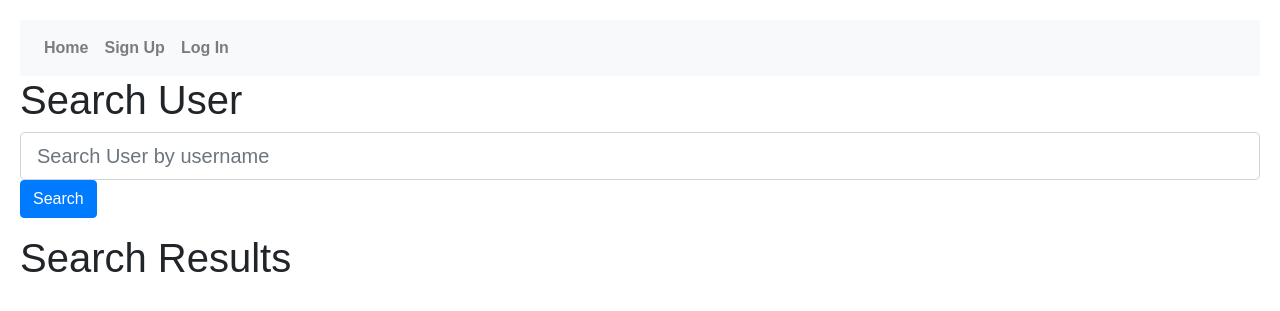
After one commit to akifatakan/cs437project-group9, a Flask app: page /search_user in a window 1280 px wide. The commit adds this page. Shown: the top 311 px of the page. Run offline with Flask 3, Linux system fonts and the light colour scheme; some libraries are stand-ins or nearby versions.

Commit message:
user profile finished, friendship added, user can follow each other

```diff
--- a/app.py
+++ b/app.py
@@ -4,9 +4,10 @@ from sqlalchemy import create_engine, text
 
 from flask import render_template, redirect, request, url_for, flash
 from flask_login import login_user, login_required, logout_user, current_user
-from myproject.models import User, News, Comment
+from myproject.models import User, News, Comment, Friendship
 from myproject.forms import (SignUpForm, LoginForm, DeleteUserForm, ChangeRoleForm,
-                             SearchNewsForm, SearchUsersForm, CommentForm, DeleteCommentForm)
+                             SearchNewsForm, SearchUsersForm, CommentForm, DeleteCommentForm,
+                             SearchUserForm, FollowFriendForm, UnfollowFriendForm)
 from myproject.auth_config import admin_required
 
 engine = create_engine("mysql+pymysql://cs437:cs437project@localhost/cs437_finance_db")
@@ -185,5 +186,97 @@ def delete_comment(comment_id):
     return redirect(url_for("news_details", news_id=news_id))
 
 
+@app.route('/user/<username>')
+def user_profile(username):
+    user = User.query.filter_by(username=username).first()
+    follow_form = FollowFriendForm()
+    unfollow_form = UnfollowFriendForm()
+    if not user:
+        flash('User not found', 'danger')
+        return redirect(url_for('index'))
+
+    comments = Comment.query.filter_by(user_id=user.id).all()
+
+    followers = Friendship.query.filter_by(following_id=user.id)
+
+    follower_users = [User.query.get(follower.follower_id) for follower in followers]
+
+    return render_template('user_profile.html', user=user, comments=comments,
+                           follow_form=follow_form, unfollow_form=unfollow_form, followers=follower_users)
+
+
+@app.route('/search_user', methods=['GET', 'POST'])
+def search_user():
+    form = SearchUserForm()
+    users = []
+    if form.validate_on_submit():
+        search_term = form.search_term.data
+        # Check if the search term is numeric (assuming it's a user ID)
+        query = f"SELECT * FROM users WHERE username LIKE '%{search_term}%'"
+        sql_expression = text(query)
+        print(sql_expression)
+        with engine.connect() as connection:
+            result = connection.execute(sql_expression)
+            users = result.fetchall()
+
+        return render_template('search_user.html', users=users, form=form)
+
+    return render_template('search_user.html', form=form, users=users)
+
+
+@app.route('/user/<username>/followers')
+def user_followers(username):
+    user = User.query.filter_by(username=username).first()
+    if not user:
+        flash('User not found', 'danger')
+        return redirect(url_for('index'))
+
+    followers = Friendship.query.filter_by(following_id=user.id)
+
+    follower_users = [User.query.get(follower.follower_id) for follower in followers]
+
+    return render_template('user_followers.html', user=user, followers=follower_users)
+
+
+@app.route('/user/<username>/followings')
+def user_followings(username):
+    user = User.query.filter_by(username=username).first()
+    if not user:
+        flash('User not found', 'danger')
+        return redirect(url_for('index'))
+
+    followings = Friendship.query.filter_by(follower_id=user.id)
+
+    following_users = [User.query.get(following.following_id) for following in followings]
+
+    return render_template('user_followings.html', user=user, followings=following_users)
+
+
+@app.route('/follow/<int:user_id>', methods=['POST'])
+@login_required
+def follow(user_id):
+    user = User.query.get(user_id)
+    friendship = Friendship(follower_id=current_user.id, following_id=user_id)
+
+    if request.method == 'POST':
+        db.session.add(friendship)
+        db.session.commit()
+
+    return redirect(url_for('user_profile', username=user.username))
+
+
+@app.route('/unfollow/<int:user_id>', methods=['POST'])
+@login_required
+def unfollow(user_id):
+    user = User.query.get(user_id)
+    friendship = Friendship.query.filter_by(follower_id=current_user.id, following_id=user_id).first()
+
+    if request.method == 'POST':
+        db.session.delete(friendship)
+        db.session.commit()
+
+    return redirect(url_for('user_profile', username=user.username))
+
+
 if __name__ == '__main__':
     app.run(debug=True)
--- a/myproject/forms.py
+++ b/myproject/forms.py
@@ -58,3 +58,16 @@ class DeleteCommentForm(FlaskForm):
 
 class DeleteUserForm(FlaskForm):
     submit = SubmitField("Delete User")
+
+
+class SearchUserForm(FlaskForm):
+    search_term = StringField('Search by User ID or Username')
+    submit = SubmitField('Search')
+
+
+class FollowFriendForm(FlaskForm):
+    submit = SubmitField('Follow')
+
+
+class UnfollowFriendForm(FlaskForm):
+    submit = SubmitField('Unfollow')
--- a/myproject/templates/base.html
+++ b/myproject/templates/base.html
@@ -19,7 +19,10 @@
             {% if current_user.is_admin %}
                 <a class="nav-item nav-link" href="{{ url_for('admin_page') }}">Admin Page</a>
             {% endif %}
+            <a class="nav-item nav-link" href="{{ url_for('user_profile', username=current_user.username) }}">Profile</a>
+            <a class="nav-item nav-link" href="{{ url_for('search_user') }}">Search User</a>
             <a class="nav-item nav-link" href="{{ url_for('logout') }}">Log Out</a>
+
         {% else %}
             <a class="nav-item nav-link" href="{{ url_for('signup_page') }}">Sign Up</a>
             <a class="nav-item nav-link" href="{{ url_for('login_page') }}">Log In</a>
--- a/myproject/templates/news_details.html
+++ b/myproject/templates/news_details.html
@@ -11,7 +11,7 @@
     <h2>Comments</h2>
     <ul>
         {% for comment in comments %}
-            <li>{{ comment.comment }} - {{ comment.user.username }} ({{ comment.comment_date }})
+            <li>{{ comment.comment }} - <a href="{{ url_for("user_profile", username=comment.user.username)}}">{{ comment.user.username }}</a> ({{ comment.comment_date }})
 
                 {% if current_user.is_authenticated  and current_user.is_admin %}
                 <form method="post" action="{{ url_for('delete_comment', comment_id=comment.id) }}">
--- /dev/null
+++ b/myproject/templates/search_user.html
@@ -0,0 +1,23 @@
+{% extends "base.html" %}
+{% block content %}
+    <h1>Search User</h1>
+    <form method="POST">
+        {{ form.hidden_tag() }}
+        <div class="form-group">
+            {{ form.search_term(class="form-control form-control-lg",placeholder="Search User by username") }}
+            {{ form.submit(class="btn btn-primary") }}
+        </div>
+    </form>
+
+    <h1>Search Results</h1>
+    <ul>
+        {% for user in users %}
+            <li>
+                <a href="{{ url_for('user_profile', username=user.username) }}">
+                    {{ user.username }}
+                </a>
+            </li>
+        {% endfor %}
+    </ul>
+
+{% endblock %}
```
Also changed, not shown: myproject/models.py (+16 -0 lines), myproject/templates/user_followers.html (added, +14 -0 lines), myproject/templates/user_followings.html (added, +14 -0 lines), myproject/templates/user_profile.html (added, +29 -0 lines).
